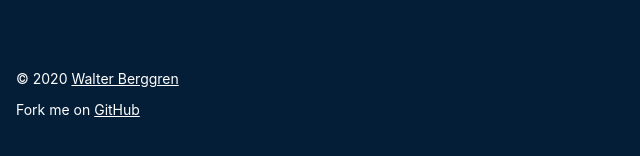
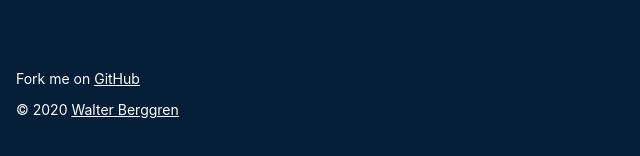
Before and after one commit to thesauri/ankomster, a React (Create React App) app in the folder frontend/: page / in a window 1280 px wide. Shown: the part 668-824 px from the top of the page, without its empty margins (0-640 px from the left). Built offline with nearby package versions, Linux system fonts and the light colour scheme.

Commit message:
Swap footer items

```diff
--- a/frontend/src/Footer.js
+++ b/frontend/src/Footer.js
@@ -2,8 +2,8 @@ import "./Footer.css"
 
 const Footer = () => (
   <footer className="footer">
+    <p>Fork me on <a href="https://github.com/thesauri/flyginfo">GitHub</a></p>
     <p>© {(new Date()).getFullYear()} <a href="https://berggren.dev">Walter Berggren</a></p>
-    <p>Fork me on <a href="https://github.com/thesauri/flyginfo">GitHub</a></p>
   </footer>
 )
 
```
